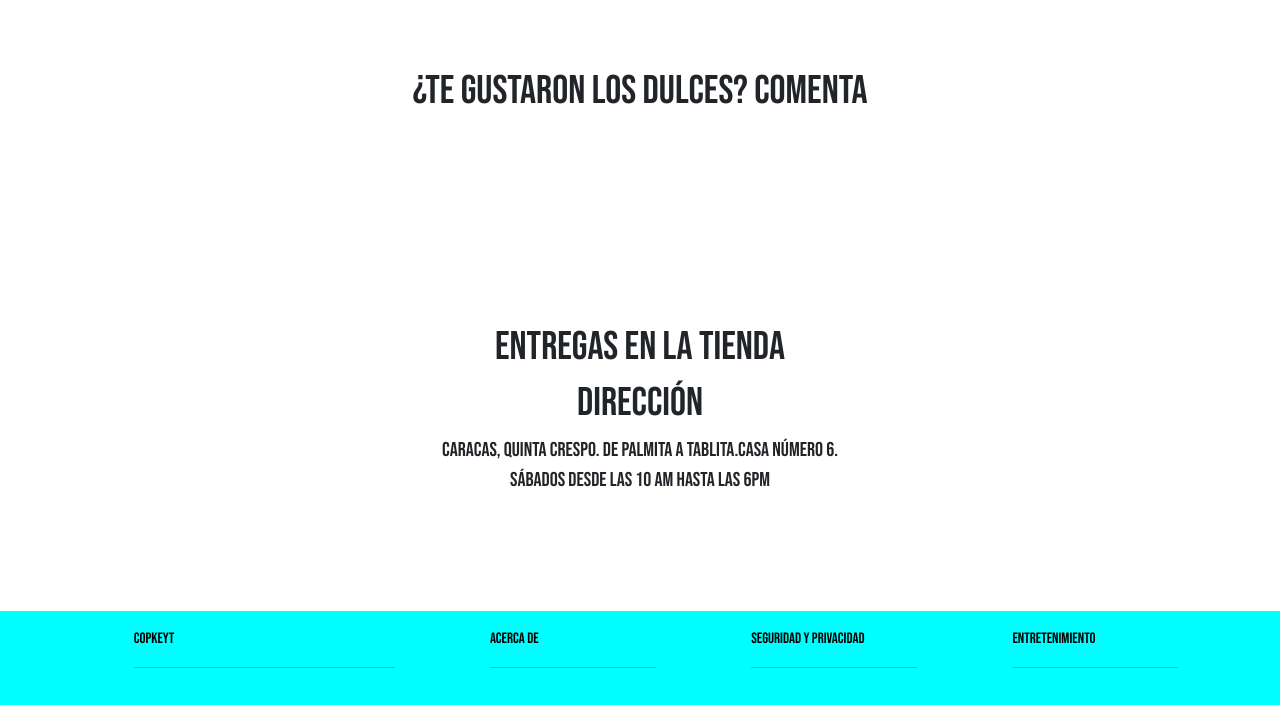
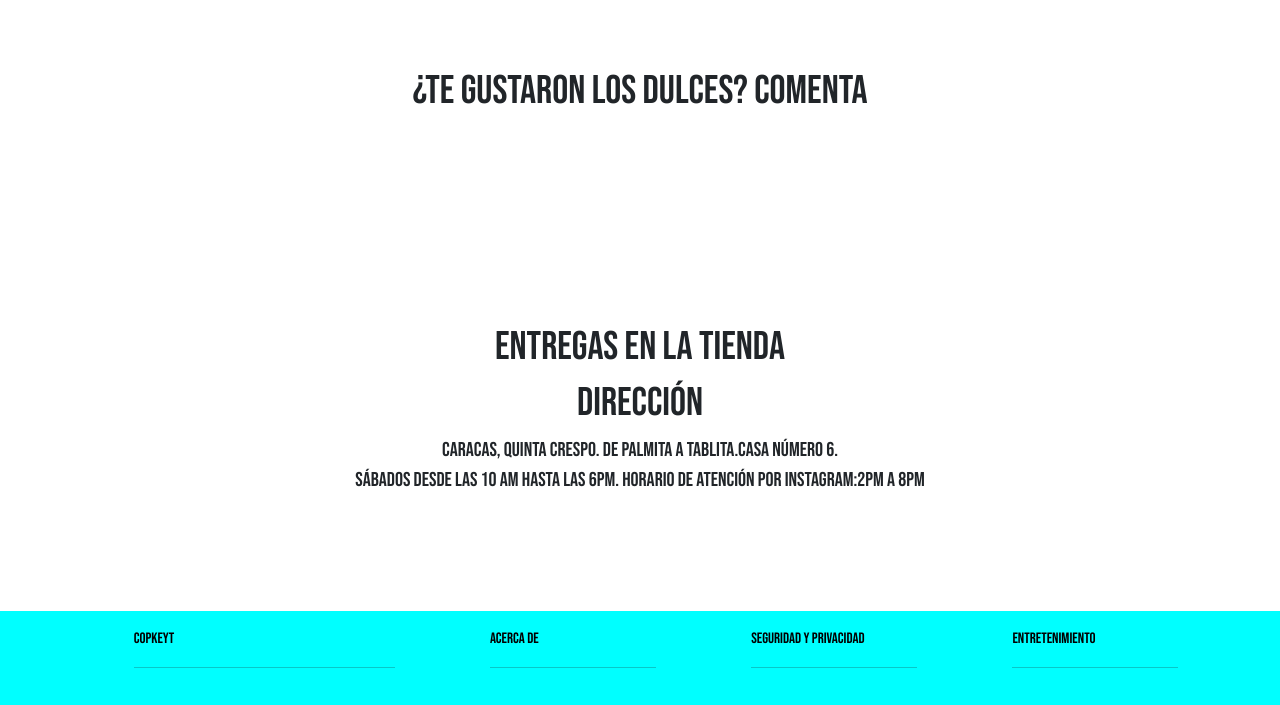
Before and after one commit to copkeyt/web, a plain HTML site: page index.html in a window 1280 px wide. Shown: the part 1871-2576 px from the top of the page. Drawn offline with nearby package versions, Linux system fonts and the light colour scheme.

Commit message:
Update index.html

```diff
--- a/index.html
+++ b/index.html
@@ -268,7 +268,8 @@
             <div class="txt">
                 <h4 style="text-align: center;">Dirección</h4>
                 <p style="text-align: center;">Caracas, Quinta Crespo. De palmita a tablita.Casa número 6.<br>
-                   Sábados desde las 10 am hasta las 6pm
+                   Sábados desde las 10 am hasta las 6pm.
+                    Horario de atención por Instagram:2pm a 8pm
 
                 </p>
 
```
